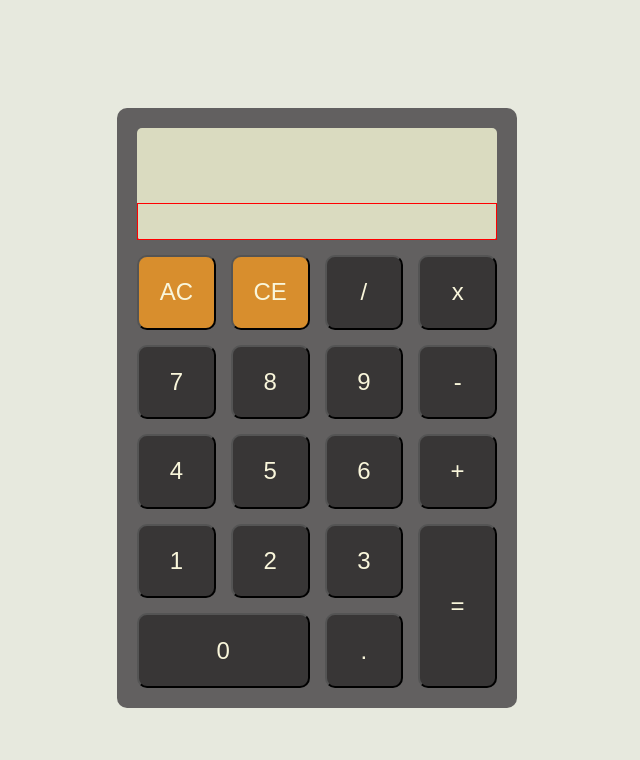
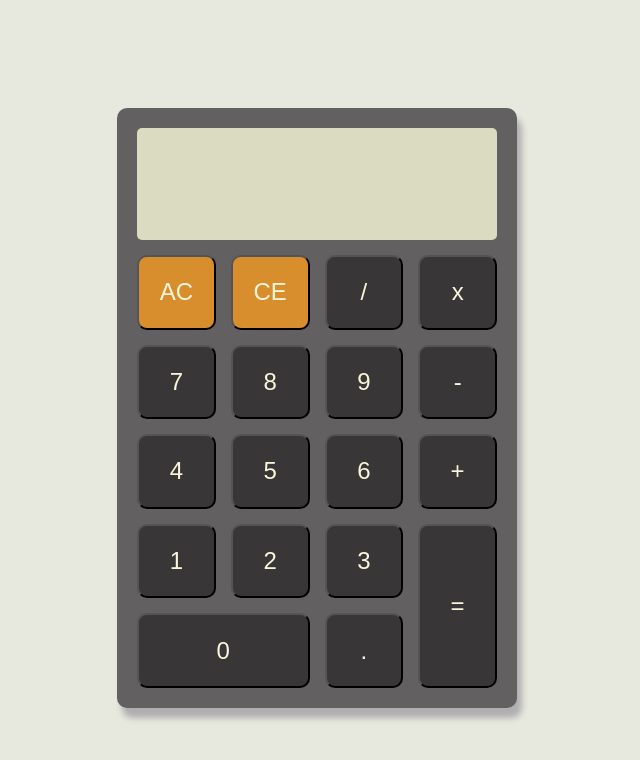
Before and after one commit to aressef/calculator, a website built with webpack: page index.html in a window 1280 px wide. Shown: the whole page, without its empty margins (323-963 px from the left). Built offline with nearby package versions, Linux system fonts and the light colour scheme.

Commit message:
Add style tweaks to screen

```diff
--- a/style.css
+++ b/style.css
@@ -25,12 +25,12 @@ body {
   padding: 20px;
   background-color: #626060;
   border-radius: 10px;
+  box-shadow: 5px 10px 6px 0px rgba(176,174,176,1);
 }
 
 .screen {
   grid-area: screen;
   background: #dadbc0;
-  color: #626060;
   border-radius: 5px;
   display: grid;
   grid-template-rows: 2fr 1fr;
@@ -38,16 +38,15 @@ body {
 }
 
 .result {
-  font-size: 48px;
-  margin: 0;
-  padding: 5px;
+  color: #626060;
+  font-size: 56px;
+  margin: 0 8px 0 0;
 }
 
 .equation {
-  font-size: 18px;
-  border: solid 1px red;
-  margin: 0;
-
+  color: #686666;
+  font-size: 24px;
+  margin: 0 12px 0 0;
 }
 
 .button {
```
